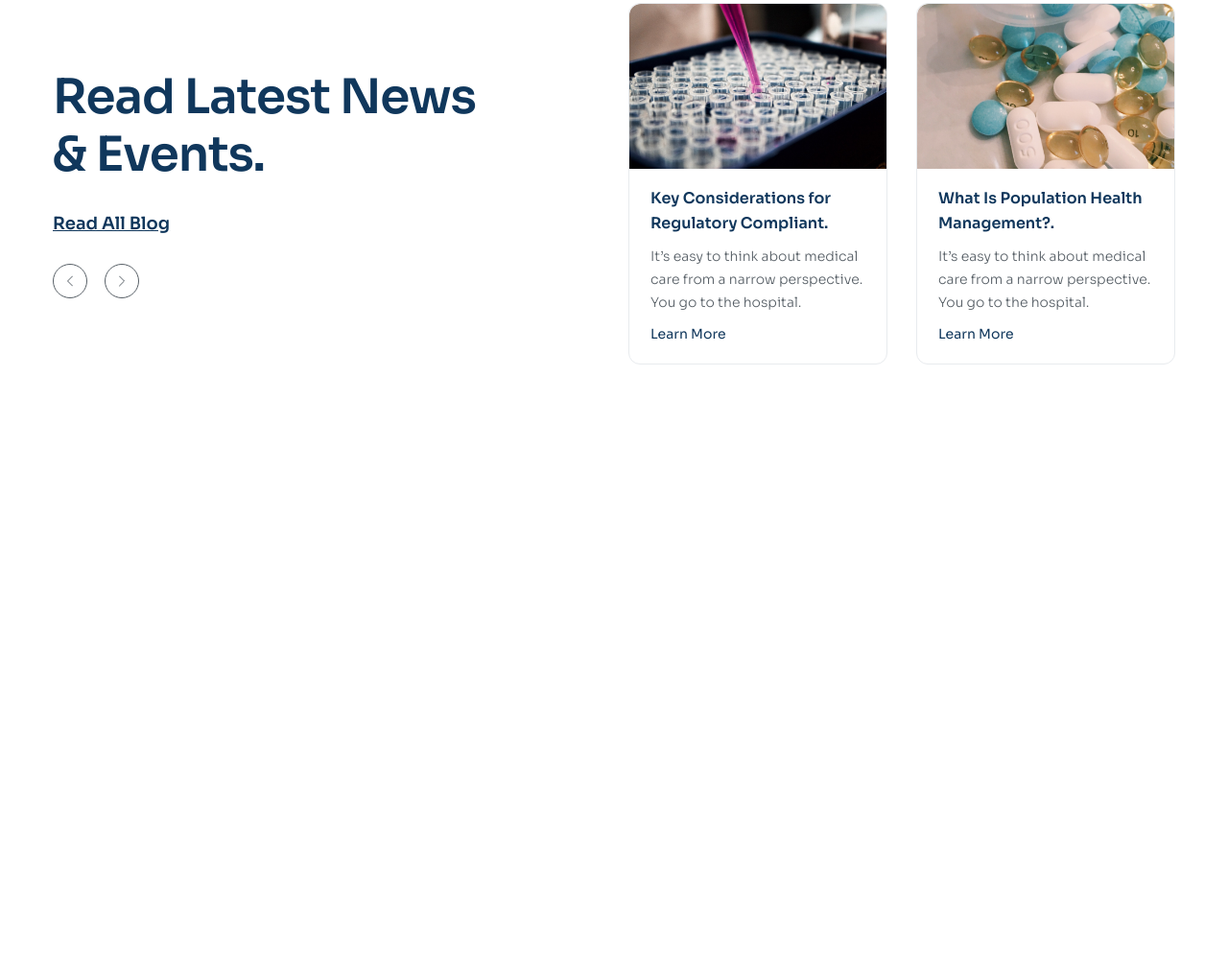
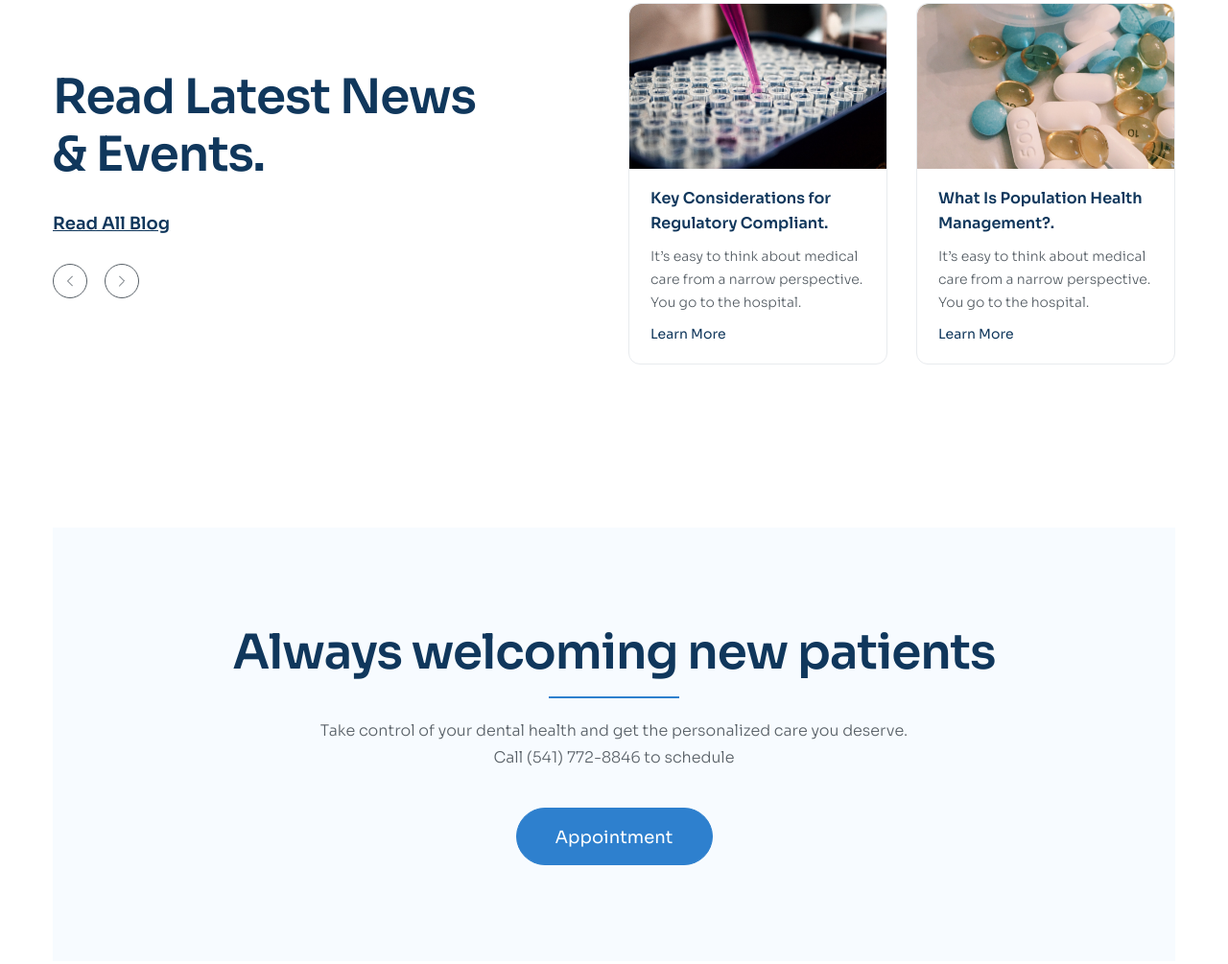
Before and after one commit to khoapnaGH/f8-project-03, a website built with Vite: page index.html in a window 1280 px wide. Shown: the part 5213-6218 px from the top of the page at 96% size. Before the commit the page ends 5678 px from the top, so only its background shows below. Built offline with nearby package versions, Linux system fonts and the light colour scheme; files whose address does not match are found by name.

Commit message:
done appointment

```diff
--- /dev/null
+++ b/assets/css/sections/appointment.css
@@ -0,0 +1,36 @@
+.appointment {
+  padding: 85px 0 170px;
+}
+
+.appointment-inner {
+  padding: 100px 0;
+  background: #f7fbff;
+  text-align: center;
+}
+
+.appointment__heading {
+  position: relative;
+}
+
+.appointment__heading::before {
+  content: "";
+  width: 136px;
+  height: 2px;
+  background: #2e80ce;
+  position: absolute;
+  bottom: -18px;
+  left: 50%;
+  transform: translateX(-50%);
+}
+
+.appointment__desc {
+  width: 617px;
+  font-size: 1.6rem;
+  line-height: 1.75;
+  margin: 38px auto 0;
+}
+
+.appointment__link {
+  display: inline-block;
+  margin-top: 38px;
+}
--- a/assets/css/style.css
+++ b/assets/css/style.css
@@ -12,3 +12,4 @@
 @import url("./sections/dentist.css");
 @import url("./sections/app.css");
 @import url("./sections/news.css");
+@import url("./sections/appointment.css");
--- a/index.html
+++ b/index.html
@@ -560,6 +560,21 @@
           </div>
         </div>
       </section>
+
+      <section class="appointment">
+        <div class="container">
+          <div class="appointment-inner">
+            <h1 class="section-heading appointment__heading">
+              Always welcoming new patients
+            </h1>
+            <p class="section-desc appointment__desc">
+              Take control of your dental health and get the personalized care
+              you deserve. Call (541) 772-8846 to schedule
+            </p>
+            <a href="#!" class="btn appointment__link">Appointment</a>
+          </div>
+        </div>
+      </section>
     </main>
   </body>
 </html>
```
